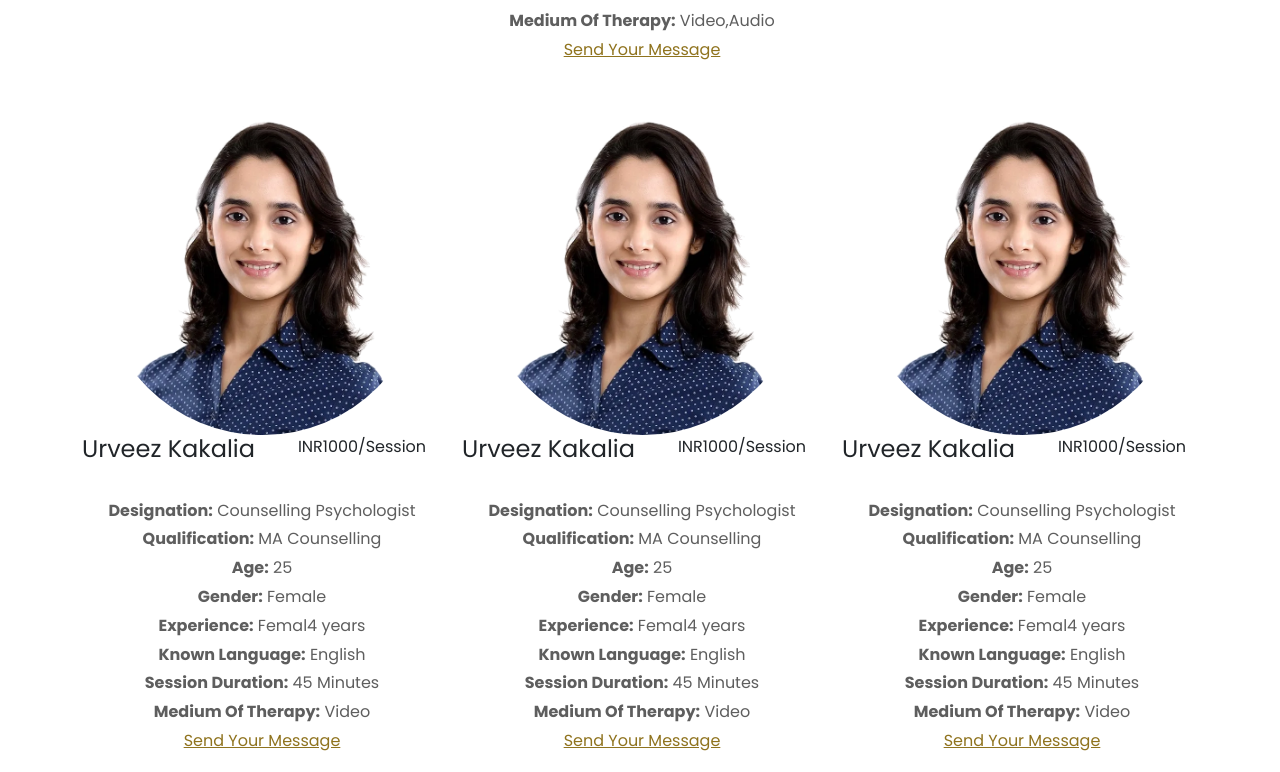
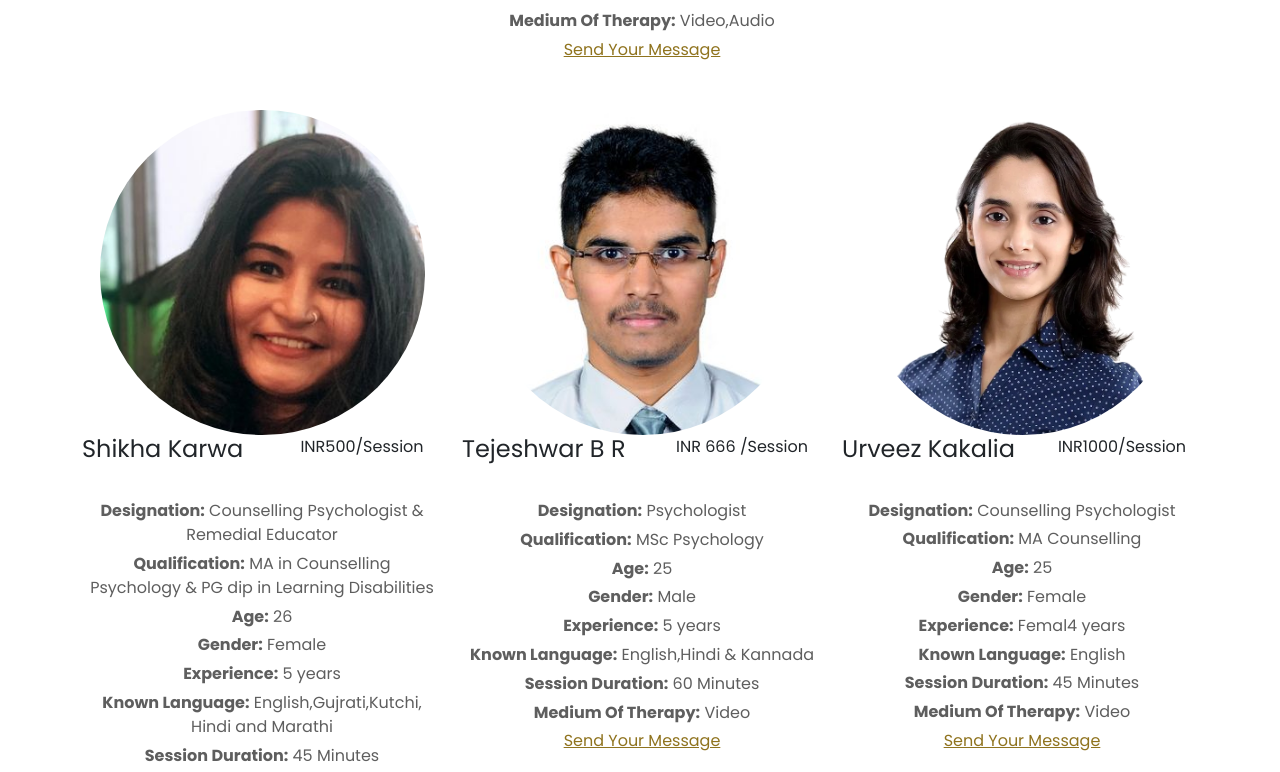
Before and after one commit to aniket7515/TelEmpathy_Internship_work, a React (Create React App) app: page /booking in a window 1280 px wide. Shown: the part 1248-2020 px from the top of the page. Built offline with nearby package versions, Linux system fonts and the light colour scheme.

Commit message:
Added 2 info

```diff
--- a/src/Pages/BookingPage.jsx
+++ b/src/Pages/BookingPage.jsx
@@ -6,6 +6,8 @@ import logo from "../components/Images/Logo_TelEmpathy.png";
 import urveez from "../components/Images/urveez.webp";
 import vimarsha from '../components/Images/vimarsha.webp'
 import ebenezar from "../components/Images/ebenezar.jfif"
+import shika from "../components/Images/shika.jfif"
+import tejeshwar from "../components/Images/tejeshwar.jfif"
 
 
 const BookingPage = () => {
@@ -84,31 +86,31 @@ const BookingPage = () => {
       <div className="row justify-content-center mt-5">
         <div className="col-md-4  col-xs-12 ">
           <BookingCard
-            image={urveez}
-            name="Urveez Kakalia"
-            Qualification="MA Counselling"
-            price="INR1000/Session"
-            Designation="Counselling Psychologist"
-            Age="25"
+            image={shika}
+            name="Shikha Karwa"
+            Qualification="MA in Counselling Psychology & PG dip in Learning Disabilities"
+            price="INR500/Session"
+            Designation="Counselling Psychologist & Remedial Educator"
+            Age="26"
             Gender="Female"
-            Experience="Femal4 years"
-            KnownLanguage="English"
+            Experience="5 years"
+            KnownLanguage="English,Gujrati,Kutchi, Hindi and Marathi"
             SessionDuration="45 Minutes"
-            MediumOfTherapy="Video"
+            MediumOfTherapy="Video,Audio"
           />
         </div>
         <div className="col-md-4 col-xs-12">
           <BookingCard
-            image={urveez}
-            name="Urveez Kakalia"
-            Qualification="MA Counselling"
-            price="INR1000/Session"
-            Designation="Counselling Psychologist"
+            image={tejeshwar}
+            name="Tejeshwar B R"
+            Qualification="MSc Psychology"
+            price="INR 666 /Session"
+            Designation="Psychologist"
             Age="25"
-            Gender="Female"
-            Experience="Femal4 years"
-            KnownLanguage="English"
-            SessionDuration="45 Minutes"
+            Gender="Male"
+            Experience="5 years"
+            KnownLanguage="English,Hindi & Kannada"
+            SessionDuration="60 Minutes"
             MediumOfTherapy="Video"
           />
         </div>
```
Also changed, not shown: src/components/Images/shika.jfif (added), src/components/Images/tejeshwar.jfif (added).
